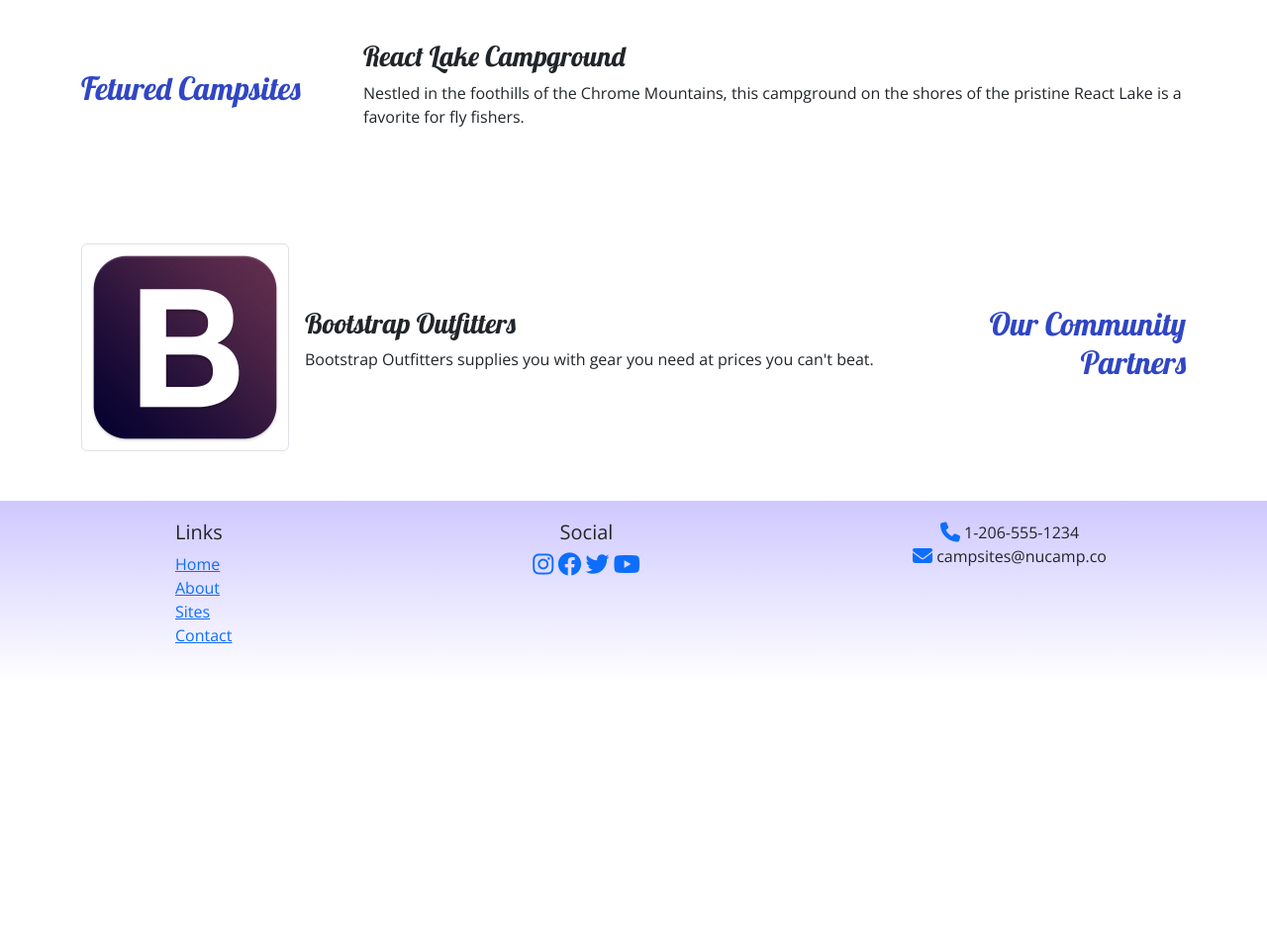
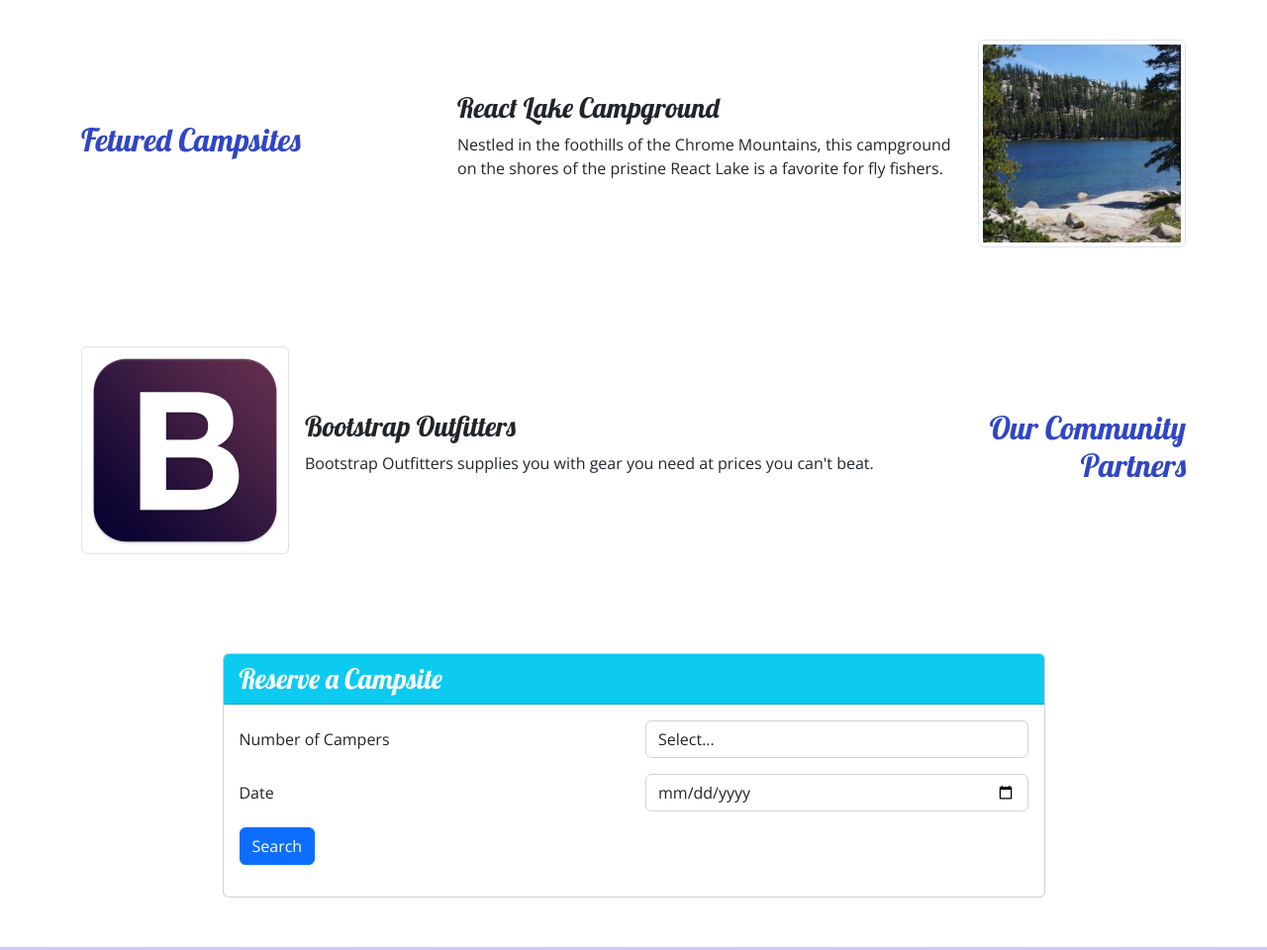
Before and after one commit to ronbrighter/nucampsite, a plain HTML site: page index.html in a window 1280 px wide. Shown: the part 540-1500 px from the top of the page at 99% size. Before the commit the page ends 1230 px from the top, so only its background shows below. Drawn offline with nearby package versions, Linux system fonts and the light colour scheme.

Commit message:
Week 3 Workshop Assignment

```diff
--- a/index.html
+++ b/index.html
@@ -25,6 +25,9 @@
                 <div class="col">
                     <h1>Nucamp</h1>
                     <h2>a better way to camp</h2>
+                </div>
+                <div class="col col-md-4 col-xl-2 order-sm-last mt-4">
+                    <a href="#reserveForm"><button class="btn btn-info btn-lg text-white text-nowrap">Reserve Campsite</button></a>
                 </div>
             </div>
         </div>
@@ -70,12 +73,19 @@
 
         <!-- feature section -->
         <section class="row row-content align-items-center">
-            <div class="col-sm-4 col-md-3">
+            <div class="col-sm-4 col-md-4">
                 <h2>Fetured Campsites</h2>
             </div>
             <div class="col">
-                <h3>React Lake Campground</h3>
-                <p class="d-none d-sm-block">Nestled in the foothills of the Chrome Mountains, this campground on the shores of the pristine React Lake is a favorite for fly fishers.</p>
+                <div class="d-flex">
+                    <img class="ms-3 img-thumbnail order-sm-last" src="img/react-lake-thumb.jpg">
+                    <div class="align-self-center">
+                        <h3>React Lake Campground</h3>
+                        <p class="d-none d-sm-block">Nestled in the foothills of the Chrome Mountains, this campground on the shores of the pristine React Lake is a favorite for fly fishers.</p>
+                    </div>
+
+
+                </div>
             </div>
         </section>
 
@@ -94,6 +104,45 @@
                 </div>
             </div>
         </section>
+        <section class="row row-content">
+            <div class="col-sm-9 mx-auto">
+                <div class="card">
+                    <h3 class="card-header bg-info text-white">Reserve a Campsite</h3>
+                    <div class="card-body">
+                        <form id="reserveForm">
+                            <div class="row mb-3">
+                                <label class="col-sm-6 col-form-label" for="NumberofCampers">Number of Campers</label>
+                                <div class="col-sm-6">
+                                    <select class="col-12 col-sm-6 form-control" name="NumberofCampers" id="NumberofCampers">
+                                        <option value="none" selected disabled hidden>Select...</option>
+                                        <option value="1">1</option>
+                                        <option value="2">2</option>
+                                        <option value="3">3</option>
+                                        <option value="4">4</option>
+                                        <option value="5">5</option>
+                                        <option value="6">6</option>
+                                    </select>
+                                </div>
+                            </div>
+                            <div class="row mb-3">
+                                <label class="col-sm-6 col-form-label" for="date">Date</label>
+                                <div class="col-sm-6">
+                                    <input type="date" id="date" name="date" placeholder="date" class="form-control">
+                                </div>
+                            </div>
+                            <div class="row mb-3">
+                                <div>
+                                    <button type="submit" class="btn btn-primary">Search</button>
+                                </div>
+                            </div>
+                        </form>
+                    </div>
+                </div>
+
+            </div>
+
+        </section>
+
     </main>
 
     <!-- footer -->
```
